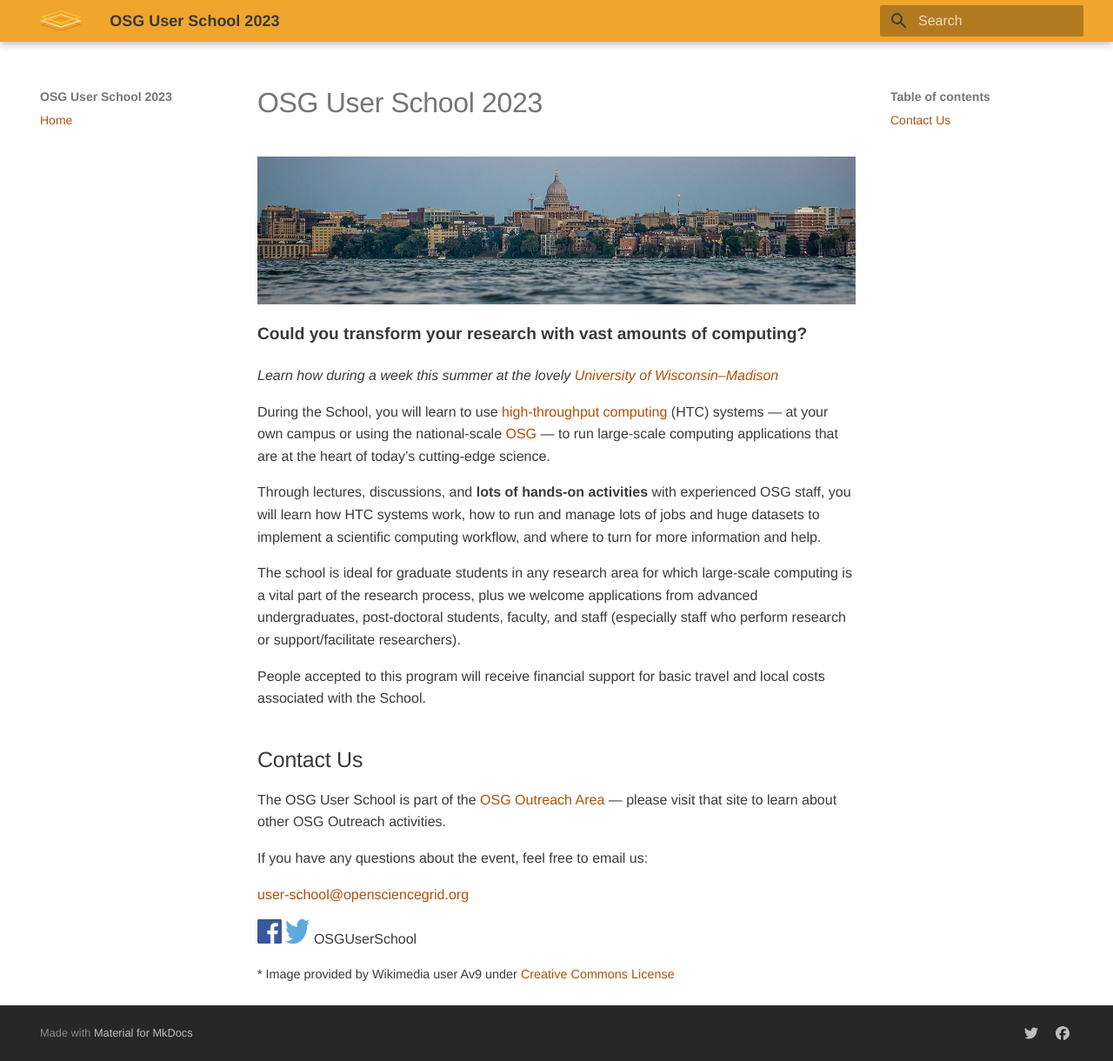
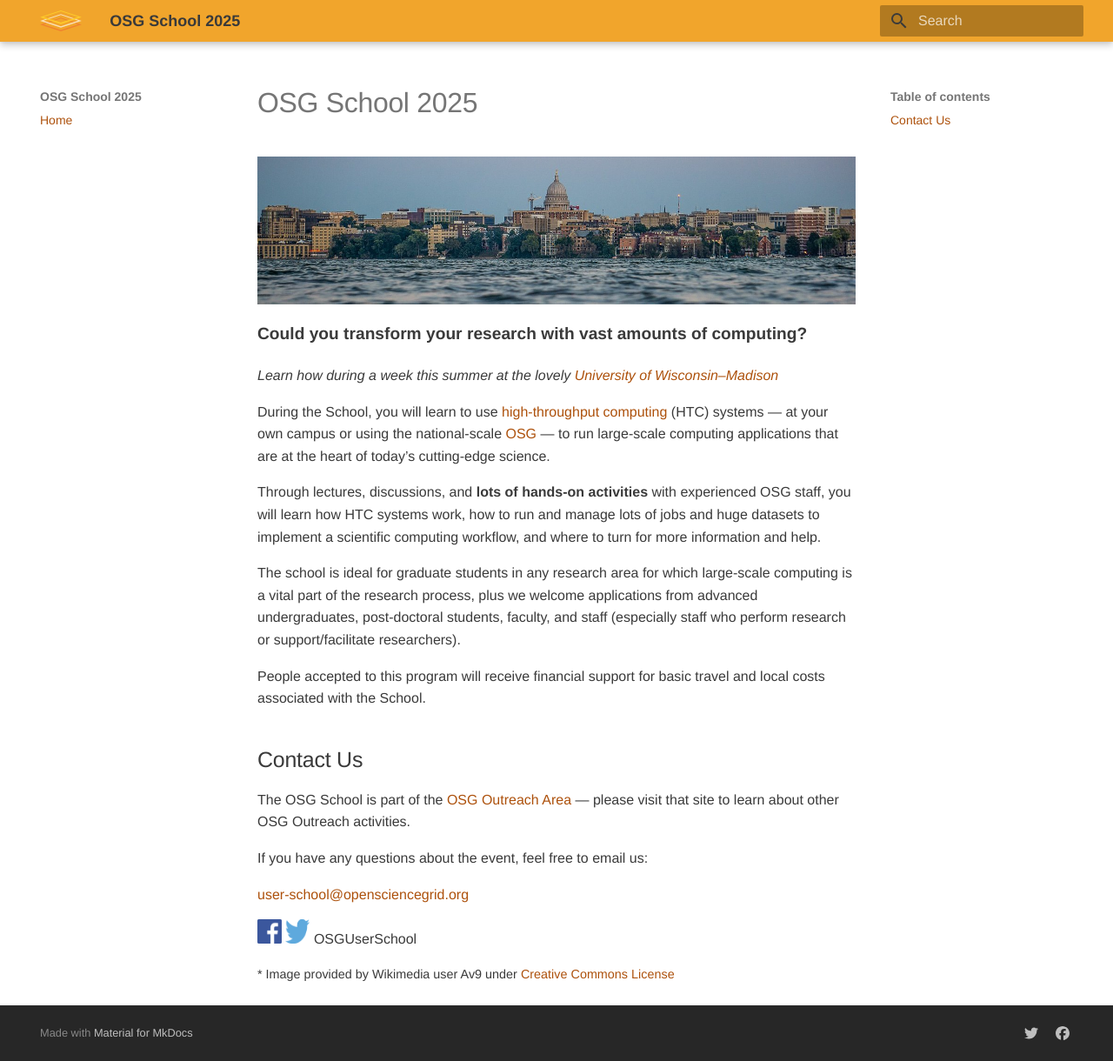
Before and after one commit to osg-htc/school-2025, an MkDocs documentation site: the page built from docs/index.md, in a window 1280 px wide and 1220 px high. Shown: the whole window at 87% size. Built offline with MkDocs 1.6.1 and Material for MkDocs 9.7.7, drawn with Linux system fonts in a browser that asks for light colours.

Commit message:
2025 updates

```diff
--- a/docs/index.md
+++ b/docs/index.md
@@ -1,4 +1,4 @@
-# OSG User School 2023
+# OSG School 2025
 
 <figure>
     <img src="assets/Madison_Skyline.jpeg" alt="Madison Skyline" />
@@ -29,7 +29,7 @@ basic travel and local costs associated with the School.
 
 ## Contact Us
 
-The OSG User School is part of the
+The OSG School is part of the
 [OSG Outreach Area](https://osg-htc.org/outreach/)&nbsp;&mdash;
 please visit that site to learn about other OSG Outreach activities.
 
--- a/mkdocs.yml
+++ b/mkdocs.yml
@@ -1,5 +1,5 @@
-site_name: OSG User School 2023
-site_url: https://osg-htc.org/user-school-2023/
+site_name: OSG School 2025
+site_url: https://osg-htc.org/user-school-2025/
 repo_name: null
 theme:
   name: material
@@ -24,10 +24,10 @@ extra:
   social:
     - icon: fontawesome/brands/twitter
       link: https://twitter.com/OSGUserSchool
-      name: OSG User School on Twitter
+      name: OSG School on Twitter
     - icon: fontawesome/brands/facebook
       link: https://www.facebook.com/OSGUserSchool
-      name: OSG User School on Facebook
+      name: OSG School on Facebook
 
 nav:
   - Home:                           index.md
```
Also changed, not shown: README.md (+4 -4 lines).
